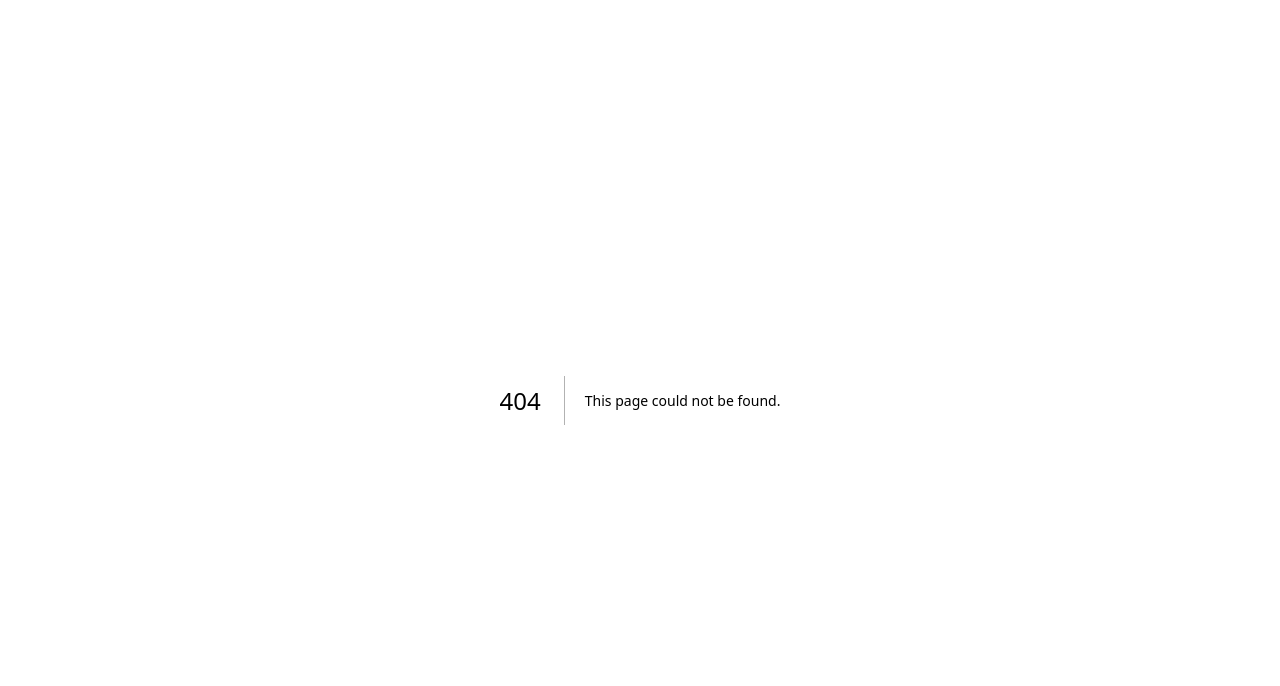
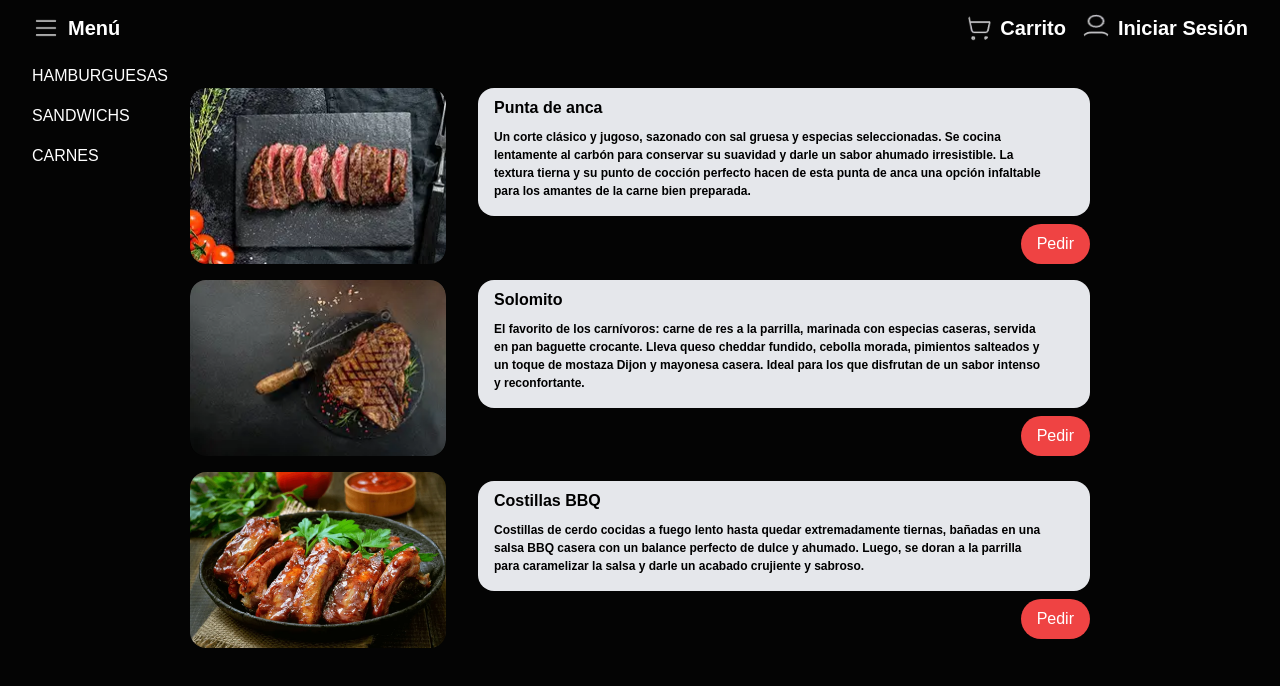
Before and after one commit to AYD202501/Equipo7---Sistema-de-pedidos-de-restaurante---Fast-Gourmet, a Next.js app: page /meats in a window 1280 px wide. Before the commit this address had no page. Shown: the top 686 px of the page. Built offline with nearby package versions, Linux system fonts and the light colour scheme.

Commit message:
Add pages routes

```diff
--- /dev/null
+++ b/src/components/layouts/layout.tsx
@@ -0,0 +1,14 @@
+import React, {ReactNode} from 'react'
+import { Nav, NavMobile } from '@/components/organisms/nav'
+
+const Layout = ( {children} : {children: ReactNode} ) => {
+  return (
+    <div className='min-h-screen bg-[#040404]'>
+      <Nav/>
+      <NavMobile/>
+      <div>{children}</div>
+    </div>
+  )
+}
+
+export default Layout
--- /dev/null
+++ b/src/pages/burgers.tsx
@@ -0,0 +1,32 @@
+import React from 'react'
+import Layout from '@/components/layouts/layout'
+import { CardItem } from '@/components/molecules/card'
+import MenuItems from '@/components/organisms/menuItems'
+
+const burgers = [
+    {
+        title: 'Hamburguesa Sencilla',
+        image: 'burgers/hamburguesa_sencilla.webp',
+        description: 'La clásica que nunca falla: una carne 100% de res, jugosa y bien sazonada, acompañada de queso cheddar, lechuga, tomate y mayonesa, servida en un suave pan brioche. Sencilla, pero llena de sabor.',
+    },
+    {
+        title: 'Hamburguesa Doble',
+        image: 'burgers/hamburguesa_doble.webp',
+        description: 'Una explosión de sabor con dos jugosas carnes de res a la parrilla, cubiertas con queso derretido, tocino crujiente, lechuga fresca, tomate, cebolla morada y pepinillos, todo dentro de un pan artesanal dorado al momento. ¡Para los verdaderos amantes de la carne!'
+    },
+    {
+        title: 'Hamburguesa de Pollo Crujiente',
+        image: 'burgers/hamburguesa_pollo.webp',
+        description: 'Una explosión de sabor con dos jugosas carnes de res a la parrilla, cubiertas con queso derretido, tocino crujiente, lechuga fresca, tomate, cebolla morada y pepinillos, todo dentro de un pan artesanal dorado al momento. ¡Para los verdaderos amantes de la carne!'
+    }
+]
+
+const Burgers = () => {
+  return (
+    <Layout>
+        <MenuItems cardDescriptions={burgers}/>
+    </Layout>
+  )
+}
+
+export default Burgers
--- /dev/null
+++ b/src/pages/cart.tsx
@@ -0,0 +1,14 @@
+import React from 'react'
+import Layout from '@/components/layouts/layout'
+
+const Cart = () => {
+  return (
+    <Layout>
+      <div className='text-white text-4xl p-4'>
+        CARRITO
+      </div>
+    </Layout>
+  )
+}
+
+export default Cart
--- a/src/pages/index.tsx
+++ b/src/pages/index.tsx
@@ -1,13 +1,13 @@
 import { HeroTitle } from '@/components/atoms/titles';
-import Nav from '@/components/organisms/nav';
+import { Nav } from '@/components/organisms/nav';
 import Hero from '@/components/organisms/hero';
+import Layout from '@/components/layouts/layout';
 
 const Index = () => {
 	return (
-		<div className='min-h-screen bg-[#040404]'>
-			<Nav/>
+		<Layout>
 			<Hero/>
-		</div>
+		</Layout>
 	);
 };
 
--- /dev/null
+++ b/src/pages/login.tsx
@@ -0,0 +1,13 @@
+import React from 'react'
+import Layout from '@/components/layouts/layout'
+
+const Login = () => {
+  return (
+    <Layout>
+      <div className='text-white text-4xl p-4'>
+        CARRITO
+      </div>
+    </Layout>  )
+}
+
+export default Login
--- /dev/null
+++ b/src/pages/meats.tsx
@@ -0,0 +1,31 @@
+import React from 'react'
+import Layout from '@/components/layouts/layout'
+import MenuItems from '@/components/organisms/menuItems'
+
+const meats = [
+    {
+        title: 'Punta de anca',
+        image: 'meats/punta_de_anca.webp',
+        description: 'Un corte clásico y jugoso, sazonado con sal gruesa y especias seleccionadas. Se cocina lentamente al carbón para conservar su suavidad y darle un sabor ahumado irresistible. La textura tierna y su punto de cocción perfecto hacen de esta punta de anca una opción infaltable para los amantes de la carne bien preparada.'
+    },
+    {
+        title: 'Solomito',
+        image: 'meats/solomito.webp',
+        description: 'El favorito de los carnívoros: carne de res a la parrilla, marinada con especias caseras, servida en pan baguette crocante. Lleva queso cheddar fundido, cebolla morada, pimientos salteados y un toque de mostaza Dijon y mayonesa casera. Ideal para los que disfrutan de un sabor intenso y reconfortante.'
+    },
+    {
+        title: 'Costillas BBQ',
+        image: 'meats/costillas_bbq.webp',
+        description: 'Costillas de cerdo cocidas a fuego lento hasta quedar extremadamente tiernas, bañadas en una salsa BBQ casera con un balance perfecto de dulce y ahumado. Luego, se doran a la parrilla para caramelizar la salsa y darle un acabado crujiente y sabroso.'
+    }
+]
+
+const Meats = () => {
+  return (
+      <Layout>
+        <MenuItems cardDescriptions={meats}/>
+      </Layout>
+  )
+}
+
+export default Meats
--- /dev/null
+++ b/src/pages/sandwichs.tsx
@@ -0,0 +1,31 @@
+import React from 'react'
+import Layout from '@/components/layouts/layout'
+import MenuItems from '@/components/organisms/menuItems'
+
+const sandwichs = [
+    {
+        title: 'Sanduche de carne',
+        image: 'sandwichs/sanduche_de_carne.webp',
+        description: 'El favorito de los carnívoros: carne de res a la parrilla, marinada con especias caseras, servida en pan baguette crocante. Lleva queso cheddar fundido, cebolla morada, pimientos salteados y un toque de mostaza Dijon y mayonesa casera. Ideal para los que disfrutan de un sabor intenso y reconfortante.'
+    },
+    {
+        title: 'Sanduche de pollo',
+        image: 'sandwichs/sanduche_de_pollo.webp',
+        description: 'Una opción deliciosa y ligera: pechuga de pollo marinada con hierbas finas y asada al punto perfecto. Servida en pan integral, con hojas de espinaca fresca, tomate, aguacate en láminas y un aderezo cremoso de yogur con limón y ajo. Perfecto para una comida balanceada sin sacrificar el sabor.'
+    },
+    {
+        title: 'Sanduche especial',
+        image: 'sandwichs/sanduche_especial.webp',
+        description: 'Pan artesanal tostado con pollo a la parrilla, carne desmechada y panceta crujiente, acompañado de queso fundido, vegetales frescos y una salsa especial de la casa. ¡Una combinación jugosa y llena de sabor!'
+    }
+]
+
+const Sandwichs = () => {
+  return (
+    <Layout>
+        <MenuItems cardDescriptions={sandwichs}/>
+    </Layout>
+  )
+}
+
+export default Sandwichs
```
